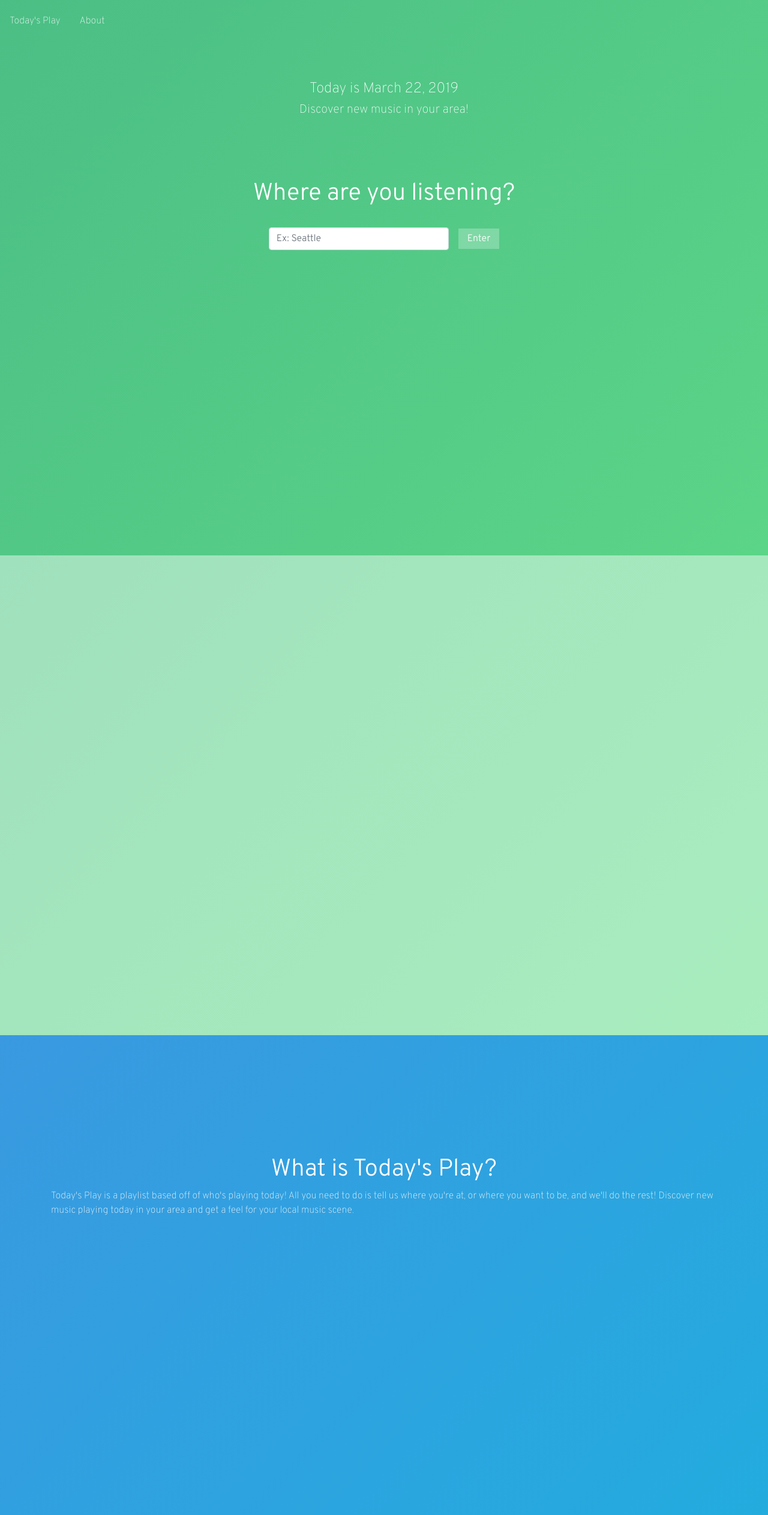
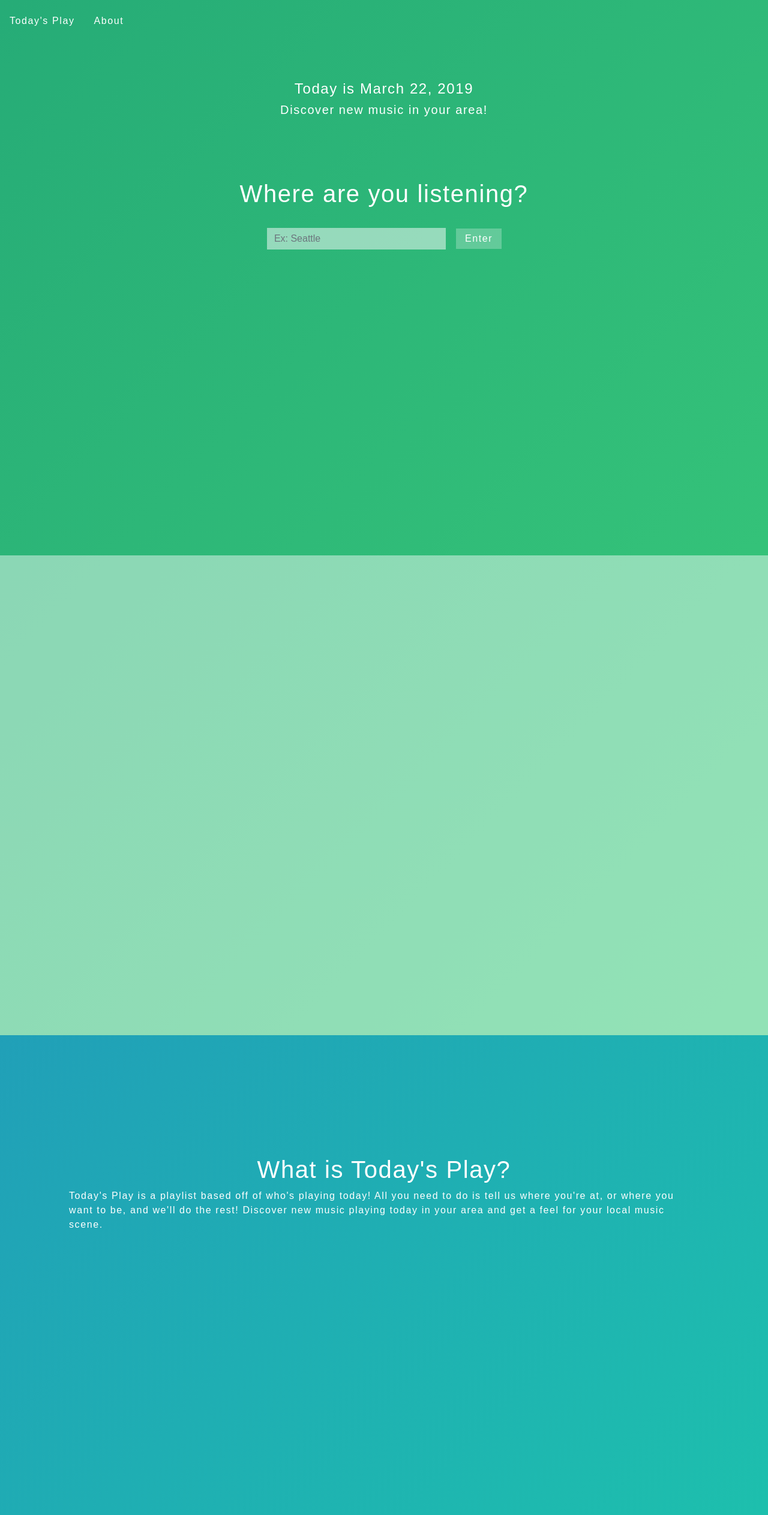
Before and after one commit to cplank/Today-s-Play, a plain HTML site: page callback.html in a window 1280 px wide. Shown: the whole page at 60% size. Drawn offline with nearby package versions, Linux system fonts and the light colour scheme; no server answers; a script that the page names is missing.

Commit message:
updated css

```diff
--- a/assets/css/style.css
+++ b/assets/css/style.css
@@ -1,9 +1,10 @@
 body { /* whole body is green gradient */
-    font-family: 'Overpass', sans-serif;
+    font-family: 'Montserrat', sans-serif;
+    letter-spacing: 0.1rem;
     width: 100%;
     height: 100vh;
 
-    background: linear-gradient(314deg, #6beb8a, #2e9581);
+    background: linear-gradient(314deg, #42d87b, #0c8373);
     background-size: 400% 400%;
 
     -webkit-animation: AnimationName 10s ease infinite;
@@ -32,58 +33,44 @@ body { /* whole body is green gradient */
         50%{background-position:100% 50%}
         100%{background-position:0% 50%}
     }
-
-.widget-title {
-    background-color: blue;
-}
-
 #custom-nav {
     padding-top: 15px;
     padding-bottom: 15px;
 }
-
 a {
     color: white;
-    font-weight: 200;
+    font-weight: 300;
 }
-
 .disabled {
     color: white!important;
 }
-
-
 h1 {
     color: white;
+    font-weight: 400;
 }
-
 h4, h5 {
     color: white;
-    font-weight: 100;
+    font-weight: 300;
 }
-
 p {
     color: white;
-    font-weight: 200;
+    font-weight: 300;
 }
-
 .cstmJumbo {
     background-color: transparent;
     height: 100vh;
 }
-
 #form-container {
     display: flex;
     justify-content: center;
-    /* background-color: green; */
 }
-
 #user-input {
-    /* background-color: red; */
     width: 300px;
     margin-left: 0.5rem;
+    border-radius: 0px;
+    border-color: transparent;
+    background-color: rgba(255, 255, 255, 0.50);
 }
-
-
 /* Enter button fx */
 .button14 {
     color: rgba(255,255,255,1);
@@ -118,7 +105,6 @@ p {
     -moz-transition: all 0.3s;
     -o-transition: all 0.3s;
     transition: all 0.3s;
-
 }
 .button14:hover::before{
     opacity: 0 ;
@@ -147,24 +133,16 @@ p {
     -webkit-transform: scale(1,1);
     transform: scale(1,1);
 }
-
 #app-disclosure {
     display: flex;
     justify-content: center;
 }
-
 #disclosure {
     color: white;
 }
-
-#intro {
-    /* background-color: blue; */
-}
-
 .hidden {
     display: none;
 }
-
 #widgets {
     background-color: rgba(255, 255, 255, 0.45);
     padding-top: 50px;
@@ -172,7 +150,6 @@ p {
     height: 100vh;
     overflow: auto;
 }
-
 #tickermaster-api {
     /* background-color: red; */
     display: flex;
@@ -180,7 +157,6 @@ p {
     margin-top: 15px;
     margin-bottom: 35px;
 }
-
 #spotify-api {
     /* background-color: green; */
     display: flex;
@@ -188,28 +164,27 @@ p {
     margin-top: 15px;
     margin-bottom: 35px;
 }
-
+.titles {
+    display: flex;
+    justify-content: center;
+}
 #login-button {
     display: flex;
     justify-content: center;
     margin-top: 10px;
 }
-
 #about-container { /* background is blue gradient */
-    /* background-color: white; */
     padding-top: 100px;
     width: 100%;
     height: 100vh;
-
-    background: linear-gradient(314deg, #21adde, #7c64e7);
+    overflow: auto;
+    background: linear-gradient(314deg, #1dc2ac, #2a44d8);
     background-size: 400% 400%;
-
     -webkit-animation: aboutGradient 15s ease infinite;
     -moz-animation: aboutGradient 15s ease infinite;
     -o-animation: aboutGradient 15s ease infinite;
     animation: aboutGradient 15s ease infinite;
 }
-
 @-webkit-keyframes aboutGradient {
     0%{background-position:0% 2%}
     50%{background-position:100% 99%}
@@ -230,15 +205,13 @@ p {
     50%{background-position:100% 99%}
     100%{background-position:0% 2%}
 }
-
 #about-info {
-    /* background-color: white; */
     padding-top: 100px;
     padding-bottom: 100px;
+    padding-left: 45px;
+    padding-right: 45px;
     width: 100%;
 }
-
-
 .back-to-top {
     background-color: rgba(255, 255, 255, 0.50);
     color: rgb(65, 65, 65);
```
Lines whose indentation alone changed are shown as unchanged.
